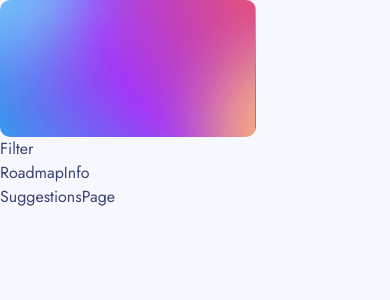
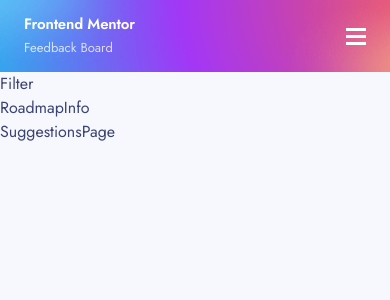
Before and after one commit to AgneBalc/product-feedback-app, a Next.js app: page / in a window 390 px wide. Shown: the top 300 px of the page. Built offline with nearby package versions, Linux system fonts and the light colour scheme.

Commit message:
Logo styles created for Sidebar component

```diff
--- a/app/(suggestions)/_components/Logo.tsx
+++ /dev/null
@@ -1,5 +0,0 @@
-const Logo = () => {
-  return <div className="relative bg-desktop w-64 h-[137px] rounded-md"></div>;
-};
-
-export default Logo;
--- a/app/(suggestions)/_components/Sidebar.tsx
+++ b/app/(suggestions)/_components/Sidebar.tsx
@@ -1,11 +1,27 @@
+import Image from "next/image";
 import Filter from "./Filter";
-import Logo from "./Logo";
 import RoadmapInfo from "./RoadmapInfo";
 
 const Sidebar = () => {
   return (
     <div>
-      <Logo />
+      <div className="h-[72px] sm:w-56 sm:h-44 lg:w-64 lg:h-[137px] text-white w-full">
+        <div className="bg-mobile lg:bg-desktop sm:bg-tablet sm:rounded-md bg-cover w-full h-full flex justify-between sm:items-end items-center px-6 sm:pb-6">
+          <div>
+            <h2>Frontend Mentor</h2>
+            <span className="text-[13px] sm:text-base opacity-75">
+              Feedback Board
+            </span>
+          </div>
+          <Image
+            src="/shared/mobile/icon-hamburger.svg"
+            alt="Menu button"
+            width={20}
+            height={17}
+            className="block sm:hidden cursor-pointer"
+          />
+        </div>
+      </div>
       <Filter />
       <RoadmapInfo />
     </div>
--- a/app/globals.css
+++ b/app/globals.css
@@ -16,7 +16,7 @@
   }
 
   h2 {
-    @apply text-xl font-bold -tracking-[.25px];
+    @apply text-[15px] -tracking-[.187px] sm:text-xl font-semibold sm:tracking-[.25px];
   }
 
   h3 {
```
